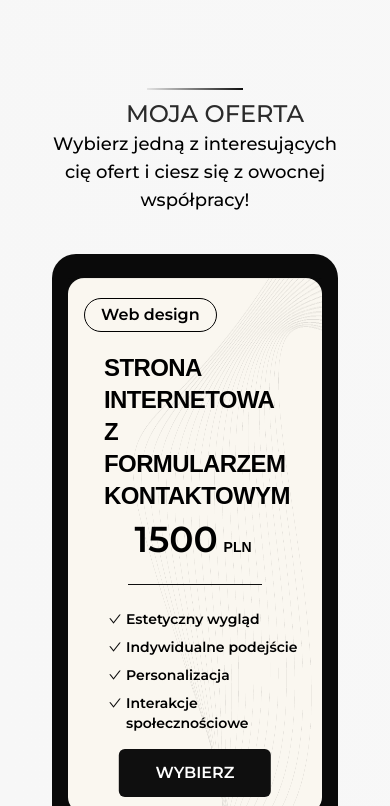
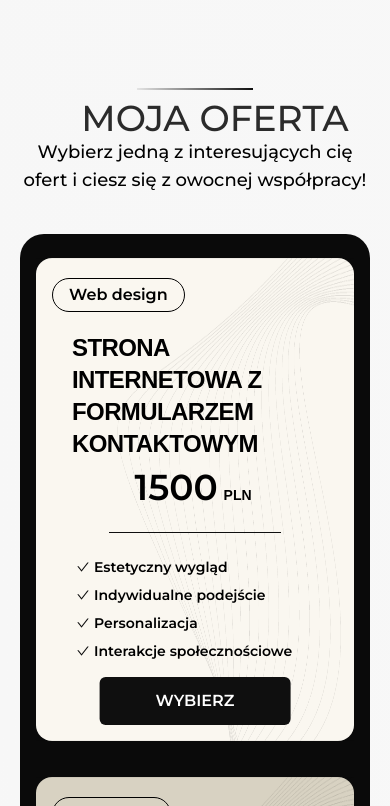
Before and after one commit to K0ntek/JakubKontek, a React (Vite) app in the folder Kontek/: page / in a window 390 px wide. Shown: the part 2918-3724 px from the top of the page. Built offline with nearby package versions, Linux system fonts and the light colour scheme; a web font is replaced by a local one.

Commit message:
Update Pricing.jsx

```diff
--- a/Kontek/src/components/Pricing.jsx
+++ b/Kontek/src/components/Pricing.jsx
@@ -52,7 +52,7 @@ const Pricing = ({chooseOption, setOption, setPrice}) => {
 
 
   return (
-    <div id='pricing' className='  px-10 w-full py-[40px] rounded-[40px] '>
+    <div id='pricing' className=' px-2 lg:px-10 w-full py-[40px] rounded-[40px] '>
        {/* <div>
                 <h2 className=' font-montserrat text-lg ml-10 md:text-xl font-[600] tracking-tight bg-gradient-to-r from-[rgb(255,149,73)] to-[rgb(208,89,91)] inline-block text-transparent bg-clip-text'>PROJEKTY</h2>
        </div> */}
@@ -61,7 +61,7 @@ const Pricing = ({chooseOption, setOption, setPrice}) => {
         <div className=' mx-auto'>
             <div className="w-fit mx-auto">
                 <div className="w-1/3 bg-gradient-to-r from-[#e4e4e4] to-[#0f0f0f] h-[2px] mx-auto mb-2"></div>
-                <h2 className=' font-montserrat text-center text-2xl sm:text-4xl ml-10 md:text-6xl font-[500] text-[#2b2b2b]'>MOJA OFERTA</h2>
+                <h2 className=' font-montserrat text-center text-4xl ml-10 md:text-6xl font-[500] text-[#2b2b2b]'>MOJA OFERTA</h2>
                 <p className=' text-center font-montserrat font-[500] text-lg'>Wybierz jedną z interesujących cię ofert i ciesz się z owocnej współpracy!</p>
             </div>
             <div className="bg-[#0a0a0a] rounded-3xl p-4 flex flex-wrap mx-auto justify-center gap-5 mt-10">
```
